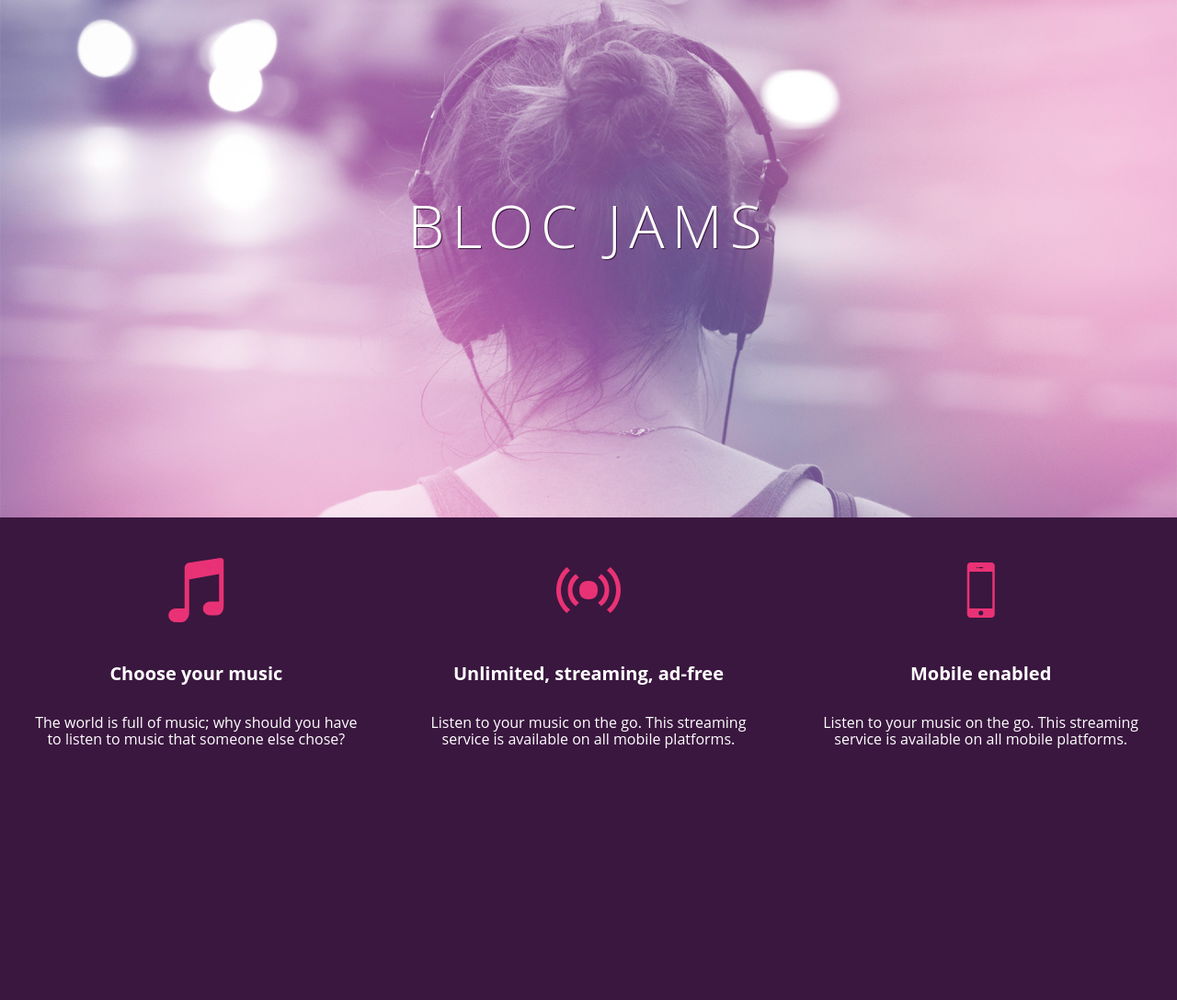
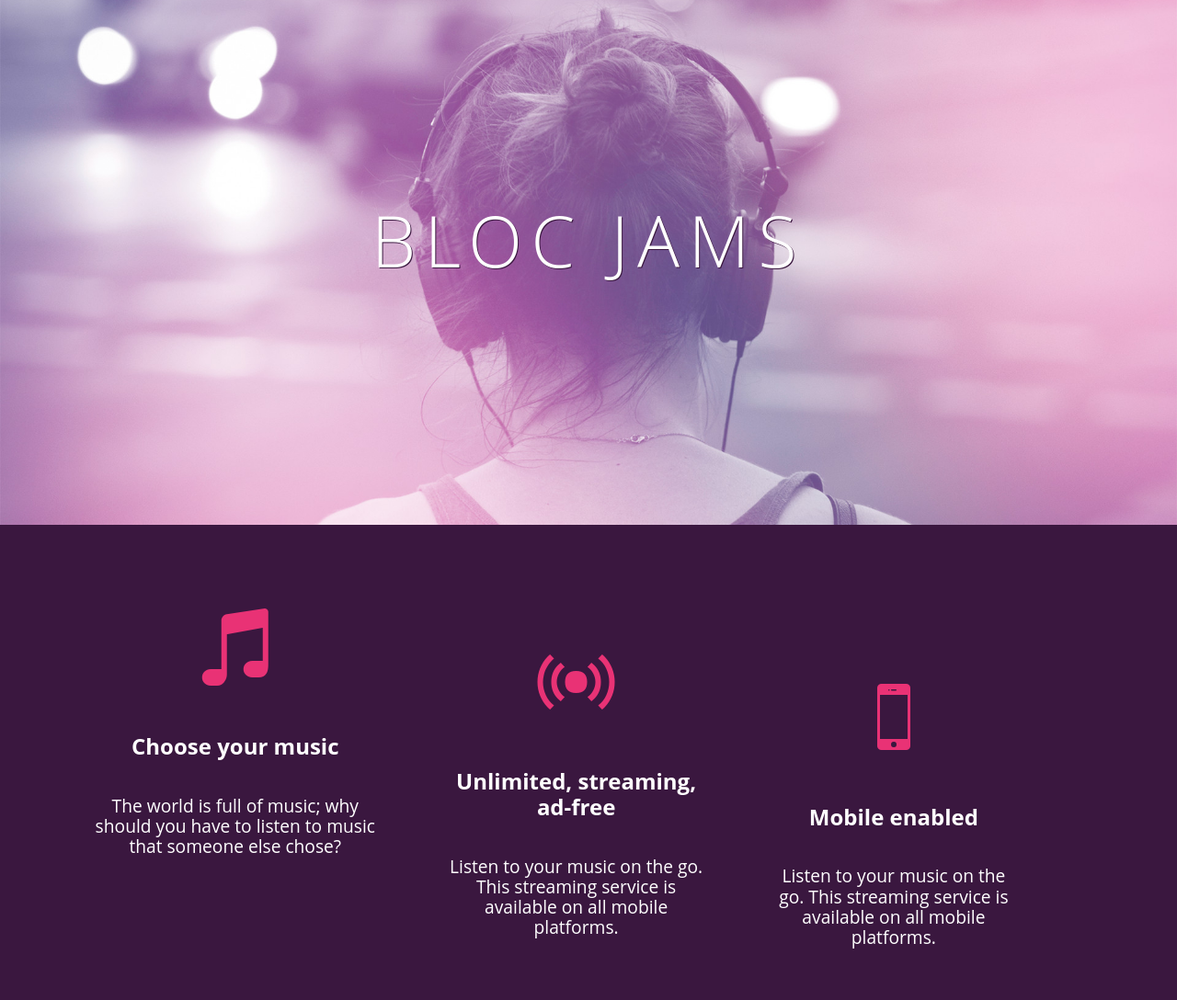
Before and after one commit to yuri13/bloc-jams, a plain HTML site: page index.html in a window 1280 px wide. Shown: the part 150-1238 px from the top of the page at 92% size. Before the commit the page ends 1012 px from the top, so only its background shows below. Drawn offline with nearby package versions, Linux system fonts and the light colour scheme; files that its build step writes are made by us from their sources; a web font is replaced by a local one.

Commit message:
Checkpoint 4 completed

```diff
--- a/index.html
+++ b/index.html
@@ -2,10 +2,12 @@
 <html>
     <head>
         <title>Bloc Jams</title>
+        <meta name="viewport" content="width=device-width, initial-scale=1">
         <link rel="stylesheet" type="text/css" href="http://fonts/googleapis.com/css?family=Open+Sans:400,800,600,700,300">
         <link rel="stylesheet" type="text/css" href="http://code.ionicframework.com/ionicons/2.0.1/css/ionicons.min.css">
         <link rel="stylesheet" type="text/css" href="styles/normalize.css">
         <link rel="stylesheet" type="text/css" href="styles/main.css">
+        <link rel="stylesheet" type="text/css" href="styles/landing.css">
     </head>
     <body class="landing">
         <nav class="navbar"> <!-- navigation bar -->
@@ -15,18 +17,21 @@
             <h1 class='hero-title'>Bloc Jams</h1>
             <h3>Turn the music up!</h3>
         </section>
-        <section class='selling-points'> <!-- selling points -->
+        <section class='selling-points container'> <!-- selling points -->
             <div class='point'>
+            <div class=" point column third">
                 <span class='ion-music-note'></span>
                 <h5 class='point-title'>Choose your music</h5>
                 <p class='point-description'>The world is full of music; why should you have to listen to music that someone else chose?</p>
             </div>
             <div class='point'>
+            <div class="point column third">
                 <span class='ion-radio-waves'></span>
                 <h5 class='point-title'>Unlimited, streaming, ad-free</h5>
                 <p class='point-description'>Listen to your music on the go. This streaming service is available on all mobile platforms.</p>
             </div>
             <div class='point'>
+            <div class="point column third">
                 <span class="ion-iphone"></span>
                 <h5 class="point-title">Mobile enabled</h5>
                 <p class="point-description">Listen to your music on the go. This streaming service is available on all mobile platforms.</p>
--- /dev/null
+++ b/styles/landing.css
@@ -0,0 +1,50 @@
+body.landing {
+    background-color: rgb(58,23,63);
+}
+
+.hero-content {
+    position: relative;
+    min-height: 600px;
+    background-image: url(../assets/images/bloc_jams_bg.jpg);
+    background-repeat: no-repeat;
+    background-position: center center;
+    background-size: cover;
+}
+
+.hero-content .hero-title {
+    position: absolute;
+    top: 40%;
+    -webkit-transform: translateY(-50%);
+    -moz-transform: translateY (-50%);
+    -ms-transform: translateY(-50%);
+    transform: translateY(-50);
+    width: 100%;
+    text-align: center;
+    font-size: 4em;
+    font-weight: 300;
+    text-transform: uppercase;
+    letter-spacing: 0.5rem;
+    text-shadow: 1px 1px 0px rgb(58, 23, 63);
+}
+
+.selling-points {
+    position: relative;
+
+}
+
+.point {
+    position: relative;
+    padding: 2rem;
+    text-align: center;
+}
+
+.point .point-title {
+    font-size: 1.25rem;
+}
+
+.ion-music-note,
+.ion-radio-waves,
+.ion-iphone {
+    color: rgb(233,50,117);
+    font-size: 5rem;
+}
--- a/styles/main.css
+++ b/styles/main.css
@@ -1,3 +1,9 @@
+*, *::before, *::after {
+    -moz-box-sizing: border-box;
+    -webkit-box-sizing: border-box;
+    box-sizing: border-box;
+}
+
 html {
     height: 100%;
     font-size: 100%;
@@ -9,9 +15,6 @@ body {
     min-height: 100%;
 }
 
-body.landing {
-    background-color: rgb(58,23,63);
-}
 
 .navbar {
     padding: 0.5rem;
@@ -23,55 +26,28 @@ body.landing {
     left: 2 rem;
 }
 
-.hero-content {
-    position: relative;
-    min-height: 600px;
-    background-image: url(../assets/images/bloc_jams_bg.jpg);
-    background-repeat: no-repeat;
-    background-position: center center;
-    background-size: cover;
+.container {
+    margin: 0 auto;
+    max-width: 64rem;
 }
 
-.hero-content .hero-title {
-    position: absolute;
-    top: 40%;
-    -webkit-transform: translateY(-50%);
-    -moz-transform: translateY (-50%);
-    -ms-transform: translateY(-50%);
-    transform: translateY(-50);
-    width: 100%;
-    text-align: center;
-    font-size: 4em;
-    font-weight: 300;
-    text-transform: uppercase;
-    letter-spacing: 0.5rem;
-    text-shadow: 1px 1px 0px rgb(58, 23, 63);
+@media (min-width: 640px) {
+    html { font-size: 112%;}
+
+    .column {
+        float: left;
+        padding-left: 1rem;
+        padding-right: 1rem;
+    }
+
+    .column.full { width: 100%; }
+    .column.two-thirds {width: 66.7%; }
+    .column.half { width: 50%; }
+    .column.third { width: 33.3%; }
+    .column.fourth { width: 25%; }
+    .column.flow-opposite { float: right; }
 }
 
-.selling-points {
-    position: relative;
-    display: table;
-    width: 100%;
-    -webkit-box-sizing: border-box;
-    -moz-box-sizing: border-box;
-    box-sizing: border-box;
+@media (min-width: 1024px) {
+    html { font-size: 120%;}
 }
-
-.point {
-    display: table-cell;
-    position: relative;
-    width: 33.3%;
-    padding: 2rem;
-    text-align: center;
-}
-
-.point .point-title {
-    font-size: 1.25rem;
-}
-
-.ion-music-note,
-.ion-radio-waves,
-.ion-iphone {
-    color: rgb(233,50,117);
-    font-size: 5rem;
-}
```
